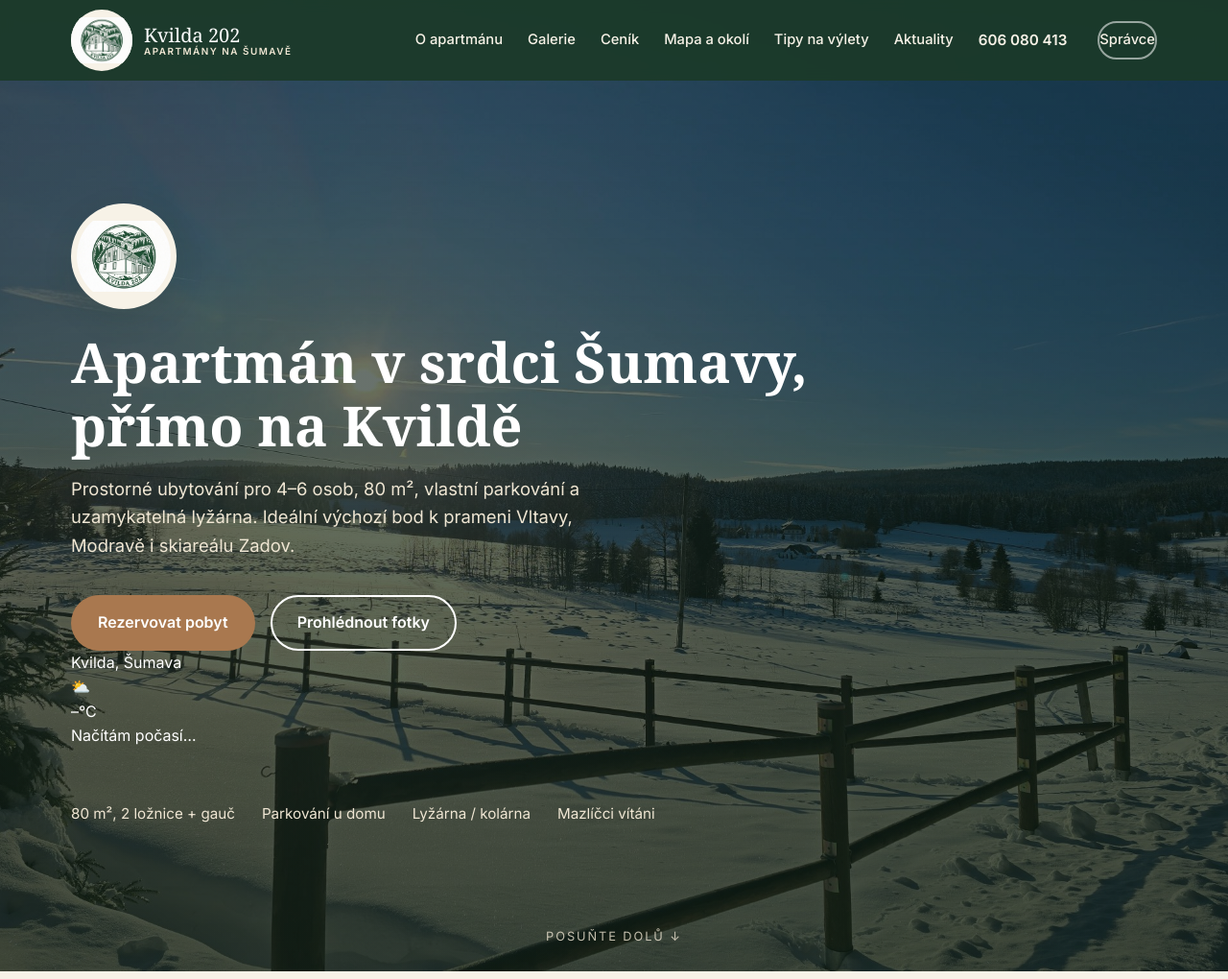
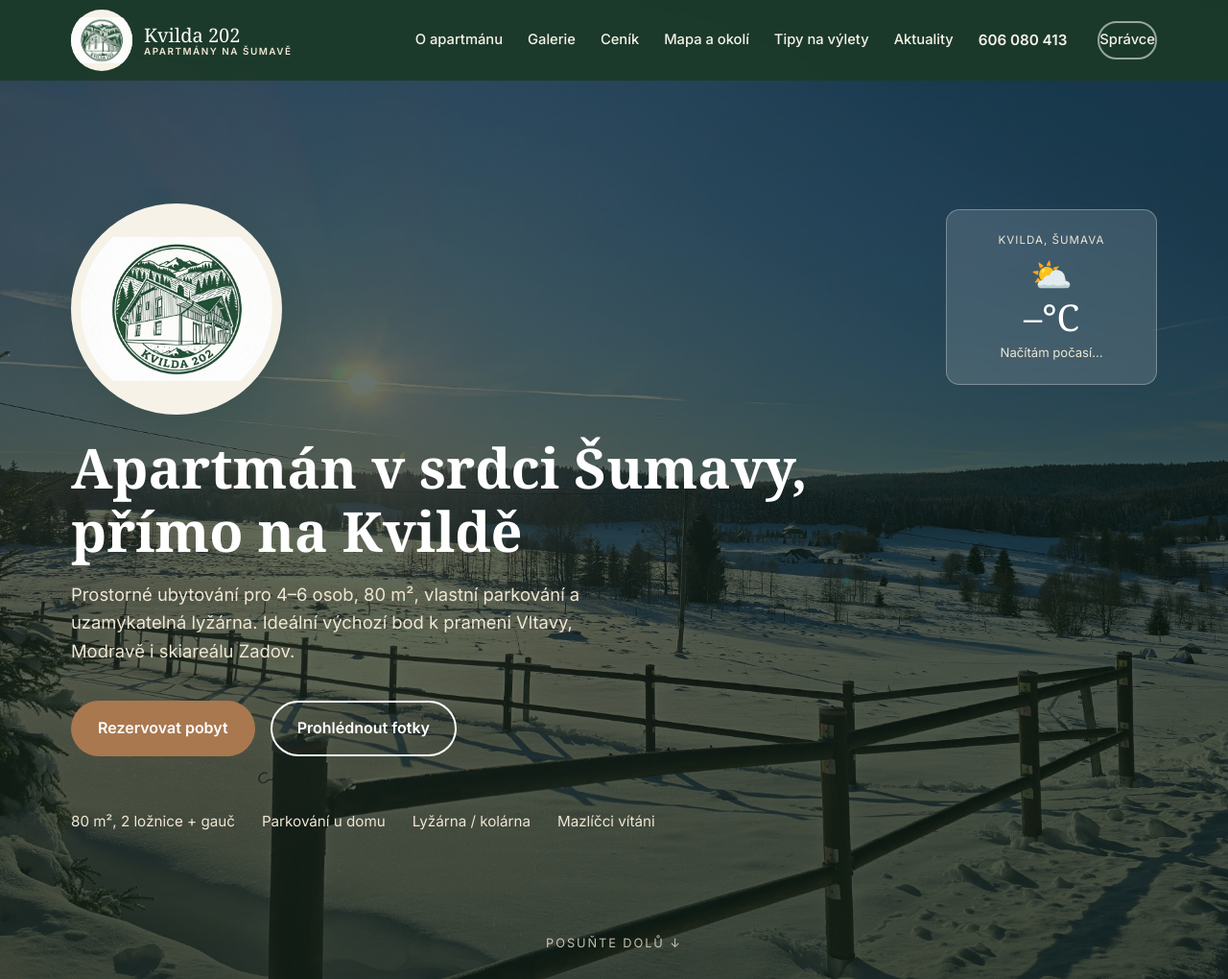
Before and after one commit to Kvilda202/web, a plain HTML site: page index.html in a window 1280 px wide. Shown: the top 1020 px of the page at 96% size. Drawn offline with nearby package versions, Linux system fonts and the light colour scheme; no server answers; a script that the page names is missing.

Commit message:
Update style.css: 2x hero logo, weather widget styles, Nadivoko card fix

```diff
--- a/css/style.css
+++ b/css/style.css
@@ -113,13 +113,28 @@ nav.main-nav a:hover{ color:var(--white); }
   background:linear-gradient(180deg, rgba(15,30,21,.55), rgba(15,30,21,.75)), url("../assets/img/ext-fence-slunce.jpg") center/cover no-repeat;
 }
 .hero-inner{ max-width:var(--maxw); margin:0 auto; padding:140px 24px 80px; width:100%; }
-.hero-logo{ width:110px; height:110px; border-radius:50%; background:var(--cream); padding:6px; margin-bottom:22px; box-shadow:var(--shadow); object-fit:contain; }
+.hero-top{ display:flex; justify-content:space-between; align-items:flex-start; gap:40px; flex-wrap:wrap; }
+.hero-text{ flex:1 1 480px; }
+.hero-logo{ width:220px; height:220px; border-radius:50%; background:var(--cream); padding:10px; margin-bottom:22px; box-shadow:var(--shadow); object-fit:contain; }
 .hero h1{ color:var(--white); font-size:clamp(2.2rem,5vw,3.6rem); max-width:780px; margin-bottom:.25em; }
 .hero p.lead{ font-size:1.15rem; max-width:560px; color:var(--cream-2); margin-bottom:2em; }
 .hero-cta{ display:flex; flex-wrap:wrap; gap:16px; }
 .hero-facts{ display:flex; flex-wrap:wrap; gap:28px; margin-top:56px; }
 .hero-fact{ display:flex; align-items:center; gap:10px; font-size:.95rem; color:var(--cream-2); }
 .hero-fact svg{ width:22px; height:22px; flex:none; }
+
+/* ---------- Hero – počasí ---------- */
+.hero-weather{
+  flex:0 0 220px; background:rgba(255,255,255,.14); backdrop-filter:blur(8px);
+  border:1px solid rgba(255,255,255,.3); border-radius:var(--radius); padding:22px 24px;
+  text-align:center; color:var(--white); margin-top:6px;
+}
+.hero-weather .place{ display:block; font-size:.72rem; text-transform:uppercase; letter-spacing:.09em; color:var(--cream-2); margin-bottom:10px; }
+.hero-weather .icon{ font-size:2.2rem; line-height:1; margin-bottom:6px; }
+.hero-weather .temp{ font-family:var(--serif); font-size:2.4rem; line-height:1; color:var(--white); }
+.hero-weather .desc{ font-size:.82rem; color:var(--cream-2); margin-top:8px; }
+@media (max-width:900px){ .hero-top{ flex-direction:column; } .hero-weather{ align-self:flex-start; } }
+@media (max-width:600px){ .hero-logo{ width:150px; height:150px; } }
 .scroll-cue{ position:absolute; bottom:26px; left:50%; transform:translateX(-50%); color:var(--cream-2); font-size:.8rem; letter-spacing:.15em; text-transform:uppercase; opacity:.8; }
 
 /* ---------- O apartmánu ---------- */
```
